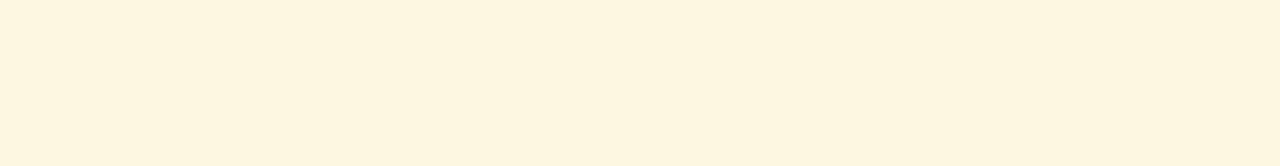
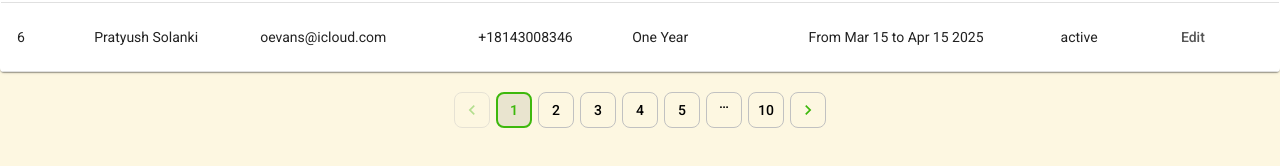
Before and after one commit to venkata-hari1/telugu_association, a React (Vite) app: page /admin/membership in a window 1280 px wide. Before the commit this address led to /login. Shown: the part 514-680 px from the top of the page. Built offline with nearby package versions, Linux system fonts and the light colour scheme; some icons are missing; a web font is replaced by a local one.

Commit message:
changes1

```diff
--- a/src/adminroutes/Privateroutes.tsx
+++ b/src/adminroutes/Privateroutes.tsx
@@ -1,9 +1,9 @@
-import React from 'react'
+
 import { Navigate, Outlet } from 'react-router-dom'
 
 const Privateroutes = () => {
 
-  const user=null
+  const user=true
   return user?<Outlet />:<Navigate to ="/login"/>
 }
 
--- a/src/adminroutes/Routes.tsx
+++ b/src/adminroutes/Routes.tsx
@@ -1,4 +1,3 @@
-import React from 'react'
 import {Routes, Route } from 'react-router-dom'
 import Membershiptable from '../components/Membershiptable'
 import Subscriptionplans from '../components/Subscriptionplans'
--- a/src/adminstyles/MembershiptableStyles.tsx
+++ b/src/adminstyles/MembershiptableStyles.tsx
@@ -1,10 +1,9 @@
 import {styled} from '@mui/material/styles';
 import Button from '@mui/material/Button';
 import Pagination from '@mui/material/Pagination';
-import Stack from '@mui/material/Stack';
-import theme from '../theme';
 
-export const CustomPagination = styled(Pagination)(({ theme }) => ({
+
+export const CustomPagination = styled(Pagination)(() => ({
     '& .MuiPaginationItem-root': {
       borderRadius: '8px',
       border: '1px solid #c1c1c1',
--- a/src/components/Login.tsx
+++ b/src/components/Login.tsx
@@ -1,4 +1,4 @@
-import React from 'react'
+
 import { Box, Button, TextField, Typography } from '@mui/material'
 import { useState } from 'react'
 import { useNavigate } from 'react-router-dom'
--- a/src/components/Membershiptable.tsx
+++ b/src/components/Membershiptable.tsx
@@ -1,4 +1,4 @@
-import React from 'react'
+
 import { Box, Button, Grid, InputAdornment, TextField,Typography,Stack} from '@mui/material'
 import SearchIcon from '@mui/icons-material/Search'
 import AddIcon from '@mui/icons-material/Add';
--- a/src/components/Pagination.tsx
+++ b/src/components/Pagination.tsx
@@ -1,4 +1,3 @@
-import React from 'react'
 import Pagination from '@mui/material/Pagination';
 import Stack from '@mui/material/Stack';
 const Paginationcomponent = () => {
--- a/src/components/Sidebar.tsx
+++ b/src/components/Sidebar.tsx
@@ -1,4 +1,4 @@
-import React, { useState } from 'react';
+import { useState } from 'react';
 import {
   Box,
   List,
--- a/src/components/Subscriptionplans.tsx
+++ b/src/components/Subscriptionplans.tsx
@@ -1,4 +1,3 @@
-import React from 'react';
 import { Custombutton } from '../adminstyles/MembershiptableStyles';
 import {
   Badge,
```
